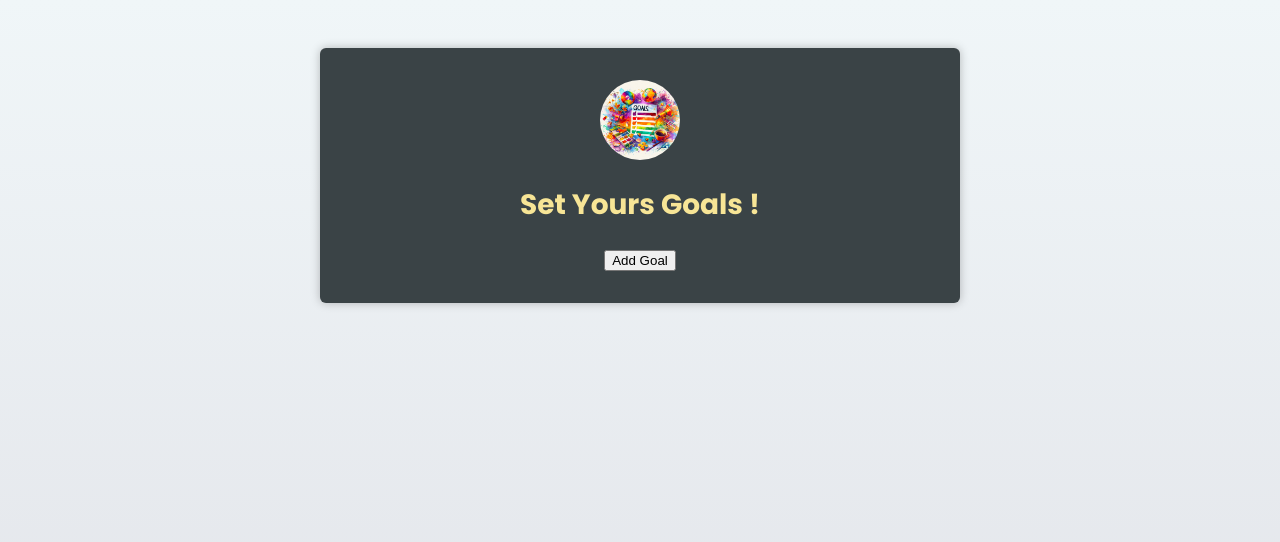
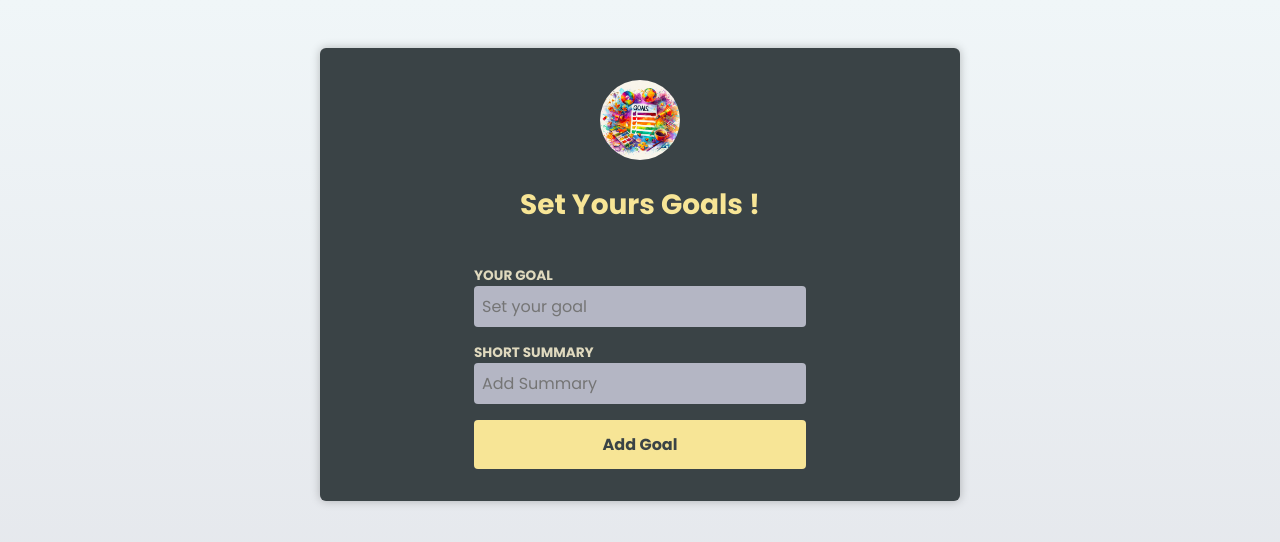
Before and after one commit to KaranMeghe/React-TypeScript, a React (Vite) app in the folder React_Ts_Basics/: page / in a window 1280 px wide. Shown: the top 542 px of the page. Built offline with nearby package versions, Linux system fonts and the light colour scheme.

Commit message:
add - Created Input Reusable Component

```diff
--- a/React_Ts_Basics/src/App.tsx
+++ b/React_Ts_Basics/src/App.tsx
@@ -2,7 +2,7 @@ import { useState } from "react";
 import { CourseGoal, Header } from "./Components/index";
 import goalsImg from "../public/goals.jpg";
 
-interface Goals {
+export interface Goals {
   id: number;
   title: string;
   description: string;
@@ -19,7 +19,7 @@ function App() {
       >
         <h1>Set Yours Goals !</h1>
       </Header>
-      <CourseGoal goals={goals} />
+      <CourseGoal goals={goals} setGoals={setGoals} />
     </main>
   );
 }
--- a/React_Ts_Basics/src/Components/Card/Card.tsx
+++ b/React_Ts_Basics/src/Components/Card/Card.tsx
@@ -3,14 +3,15 @@ import { Button } from "../../Components/index";
 
 interface CardProps {
   goal: { title: string; description: string; id: number };
+  handleDelete: (id: number) => void;
 }
 
-const Card = ({ goal }: CardProps) => {
+const Card = ({ goal, handleDelete }: CardProps) => {
   return (
     <div>
       <h2>{goal.title}</h2>
       <p>{goal.description}</p>
-      <Button>❌</Button>
+      <Button onClick={() => handleDelete(goal.id)}>Delete</Button>
     </div>
   );
 };
--- a/React_Ts_Basics/src/Components/CourseGoal.tsx
+++ b/React_Ts_Basics/src/Components/CourseGoal.tsx
@@ -1,22 +1,28 @@
 import { Card } from "./index";
+import { Goals } from "../App";
 
-interface Goals {
-  title: string;
-  description: string;
-  id: number;
-}
 interface CourseGoalProps {
   goals: Goals[];
+  setGoals: (goals: Goals[]) => void;
 }
 
-const CourseGoal = ({ goals }: CourseGoalProps) => {
+const CourseGoal = ({ goals, setGoals }: CourseGoalProps) => {
+  const handleDelete = (id: number) => {
+    setGoals(
+      goals.filter((goal) => {
+        console.log(goal.id, id);
+        return goal.id !== id;
+      })
+    );
+  };
+
   return (
     <article>
       <ul>
         {goals.map((goal) => {
           return (
             <li key={goal.id}>
-              <Card goal={goal} />
+              <Card goal={goal} handleDelete={handleDelete} />
             </li>
           );
         })}
--- a/React_Ts_Basics/src/Components/Header/Header.tsx
+++ b/React_Ts_Basics/src/Components/Header/Header.tsx
@@ -1,39 +1,62 @@
-import { ReactNode } from "react";
-import { Button } from "../index";
-
-// Define the Goals interface here as well
-interface Goals {
-  id: number;
-  title: string;
-  description: string;
-}
+import { ReactNode, useState } from "react";
+import { Button, Input } from "../index";
+import { Goals } from "../../App";
 
 interface HeaderProps {
   image: { src: string; alt: string };
   children: ReactNode;
-  goals: Goals[]; // Correctly typing goals as an array of Goals
-  setGoals: (goals: Goals[]) => void; // Function type for setGoals
+  goals: Goals[];
+  setGoals: (goals: Goals[]) => void;
 }
 
 const Header = ({ image, children, goals, setGoals }: HeaderProps) => {
-  const handleAdd = () => {
+  const [input, setInput] = useState<string>("");
+  const [summary, setSummary] = useState<string>("");
+
+  const handleFormSubmit = (event: React.FormEvent<HTMLFormElement>) => {
+    event.preventDefault();
+    setInput("");
+    setSummary("");
     const updatedGoals = [
       ...goals,
       {
         id: Math.random(),
-        title: "Learn Node Js",
-        description: "Namste Node Js Series Lets do it",
+        title: input,
+        description: summary,
       },
     ];
 
-    return setGoals(updatedGoals);
+    setGoals(updatedGoals);
   };
 
   return (
     <header>
       <img src={image.src} alt={image.alt} />
-      {children}
-      <Button onClick={handleAdd}>Add Goal</Button>
+      <>{children}</>
+      <form onSubmit={handleFormSubmit}>
+        <p>
+          <Input
+            id="goal"
+            label="Your Goal"
+            type="text"
+            placeholder="Set your goal"
+            value={input}
+            setInput={setInput as (input: string | number) => void}
+          />
+        </p>
+
+        <p>
+          <Input
+            id="summary"
+            label="Short Summary"
+            type="text"
+            placeholder="Add Summary"
+            value={summary}
+            setInput={setSummary as (summary: string | number) => void}
+          />
+        </p>
+        <Button>Add Goal</Button>
+      </form>
     </header>
   );
 };
--- /dev/null
+++ b/React_Ts_Basics/src/Components/Input/Input.tsx
@@ -0,0 +1,50 @@
+interface InputProps {
+  label: string;
+  id: string;
+  type:
+    | "text"
+    | "password"
+    | "email"
+    | "number"
+    | "date"
+    | "checkbox"
+    | "radio"
+    | "file"
+    | "range"
+    | "submit"
+    | "button"
+    | "hidden";
+  placeholder: string;
+  value: string | number;
+  setInput: (input: string | number) => void;
+}
+
+const Input = ({
+  label,
+  id,
+  type,
+  placeholder,
+  value,
+  setInput,
+}: InputProps) => {
+  const handleChange = (event: React.ChangeEvent<HTMLInputElement>) => {
+    // Convert value to number if input type is 'number'
+    const newValue =
+      type === "number" ? Number(event.target.value) : event.target.value;
+    setInput(newValue);
+  };
+  return (
+    <>
+      <label htmlFor={id}>{label}</label>
+      <input
+        id={id}
+        type={type}
+        placeholder={placeholder}
+        value={value}
+        onChange={handleChange}
+      />
+    </>
+  );
+};
+
+export default Input;
--- a/React_Ts_Basics/src/Components/index.ts
+++ b/React_Ts_Basics/src/Components/index.ts
@@ -2,4 +2,5 @@ import CourseGoal from "./CourseGoal";
 import Card from "./Card/Card";
 import Button from "./Button/Button";
 import Header from "./Header/Header";
-export { CourseGoal, Card, Button, Header };
+import Input from "./Input/Input";
+export { CourseGoal, Card, Button, Header, Input };
```
